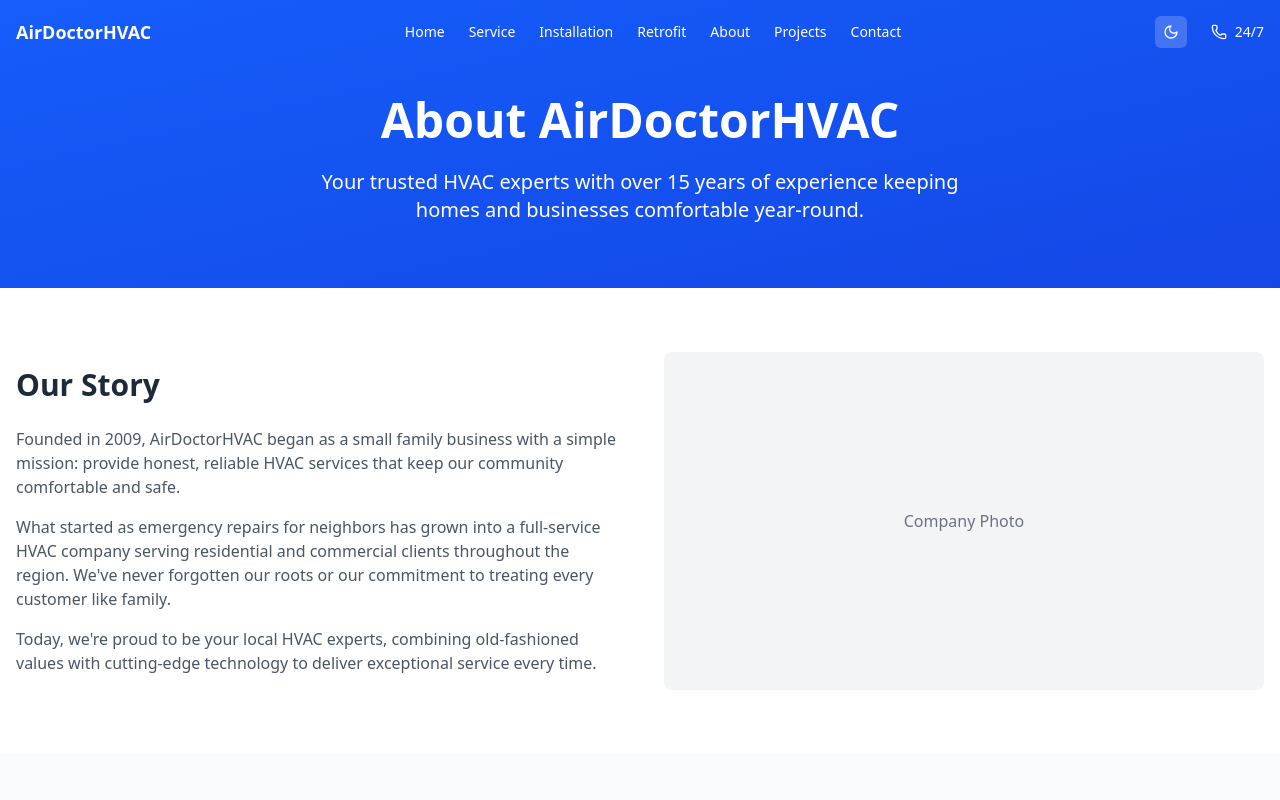
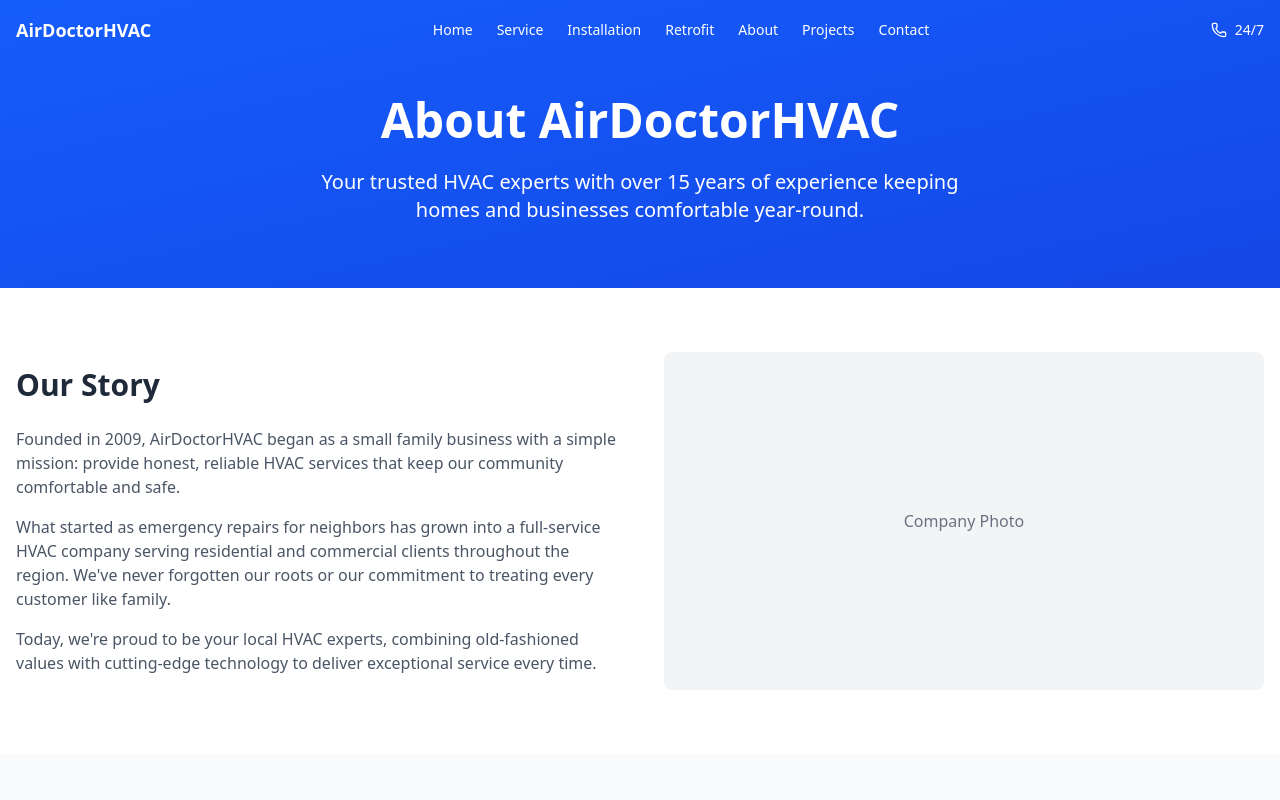
Before and after one commit to Majestyk1/airdoctor-refactor, a React (Vite) app: page /about in a window 1280 px wide. Shown: the top 800 px of the page. Built offline with nearby package versions, Linux system fonts and the light colour scheme.

Commit message:
remove theme implementation

```diff
--- a/src/App.jsx
+++ b/src/App.jsx
@@ -1,6 +1,5 @@
 import { useState } from 'react'
 import { BrowserRouter as Router, Routes, Route } from 'react-router-dom'
-import { ThemeProvider } from './contexts/ThemeContext'
 // Components
 import Navbar from './components/Navbar.jsx'
 import Home from './pages/Home.jsx'
@@ -20,7 +19,6 @@ function App() {
   const handleCloseNav = () => setIsNavOpen(false)
 
   return (
-    <ThemeProvider>
     <Router>
       <div className="app min-h-screen flex flex-col">
 
@@ -44,7 +42,6 @@ function App() {
         <Footer />
       </div>
     </Router>
-    </ThemeProvider>
   )
 }
 
--- a/src/components/Navbar.jsx
+++ b/src/components/Navbar.jsx
@@ -1,7 +1,6 @@
 import { useState, useEffect } from 'react'
 import { Link } from 'react-router-dom'
 import { Menu, X, Phone } from 'lucide-react'
-import ThemeToggle from './ThemeToggle'
 
 const links = [
   { to: '/', label: 'Home' },
@@ -28,14 +27,14 @@ function Navbar({ isOpen, onToggle, onClose }) {
   return (
     <header className={`navbar fixed top-0 left-0 w-full z-50 transition-all duration-300 ${
       isScrolled
-        ? 'navbar--scrolled bg-white dark:bg-gray-800 shadow-md py-2'
+        ? 'navbar--scrolled bg-white shadow-md py-2'
         : 'navbar--transparent bg-transparent py-4'
     }`}>
       <div className="navbar__container flex items-center justify-between max-w-7xl mx-auto px-4">
         {/* Logo */}
         <Link to="/" className={`navbar__logo text-lg font-bold transition-colors ${
           isScrolled
-            ? 'navbar__logo--scrolled text-blue-600 dark:text-yellow-400'
+            ? 'navbar__logo--scrolled text-blue-600'
             : 'navbar__logo--transparent text-white'
         }`}>AirDoctorHVAC</Link>
         {/* Desktop Nav */}
@@ -46,7 +45,7 @@ function Navbar({ isOpen, onToggle, onClose }) {
               to={to}
               className={`navbar__link text-sm font-medium transition-colors ${
                 isScrolled
-                  ? 'navbar__link--scrolled text-gray-700 hover:text-blue-600 dark:text-gray-200 dark:hover:text-yellow-400'
+                  ? 'navbar__link--scrolled text-gray-700 hover:text-blue-600'
                   : 'navbar__link--transparent text-white hover:text-white/80'
               }`}
               onClick={onClose}
@@ -55,14 +54,13 @@ function Navbar({ isOpen, onToggle, onClose }) {
             </Link>
           ))}
         </nav>
-        {/* Toogle, CTA + Hamburger */}
+        {/* CTA + Hamburger */}
         <div className="navbar__actions flex items-center gap-4 md:gap-6">
-          <ThemeToggle />
           <a
             href="tel:5551234567"
             className={`navbar__cta-phone hidden md:inline-flex items-center gap-2 text-sm font-medium transition-colors ${
               isScrolled
-                ? 'navbar__cta-phone--scrolled text-blue-600 hover:text-blue-700 dark:text-yellow-300 dark:hover:text-yellow-200'
+                ? 'navbar__cta-phone--scrolled text-blue-600 hover:text-blue-700'
                 : 'navbar__cta-phone--transparent text-white hover:text-white/80'
             }`}
             aria-label="Call 555-123-4567"
@@ -74,7 +72,7 @@ function Navbar({ isOpen, onToggle, onClose }) {
             onClick={onToggle}
             className={`navbar__menu-toggle md:hidden p-2 bg-transparent border-none cursor-pointer ${
               isScrolled
-                ? 'navbar__menu-toggle--scrolled text-gray-800 dark:text-gray-200'
+                ? 'navbar__menu-toggle--scrolled text-gray-800'
                 : 'navbar__menu-toggle--transparent text-white'
             }`}
             aria-label="Toggle navigation"
@@ -87,7 +85,7 @@ function Navbar({ isOpen, onToggle, onClose }) {
       </div>
       {/* Mobile Drawer */}
       <div className={`navbar__overlay fixed backdrop-blur-sm inset-0 bg-black/60 transition-opacity z-40 ${isOpen ? 'navbar__overlay--open opacity-100 pointer-events-auto' : 'navbar__overlay--closed opacity-0 pointer-events-none'}`} onClick={onClose} />
-      <aside className={`navbar__drawer fixed inset-y-0 right-0 w-3/4 max-w-xs bg-white dark:bg-gray-800 p-6 transition-transform z-50 ${isOpen ? 'navbar__drawer--open translate-x-0' : 'navbar__drawer--closed translate-x-full'}`} aria-label="Mobile navigation" onClick={(e)=>e.stopPropagation()}>
+      <aside className={`navbar__drawer fixed inset-y-0 right-0 w-3/4 max-w-xs bg-white p-6 transition-transform z-50 ${isOpen ? 'navbar__drawer--open translate-x-0' : 'navbar__drawer--closed translate-x-full'}`} aria-label="Mobile navigation" onClick={(e)=>e.stopPropagation()}>
         <nav className="navbar__mobile-nav flex flex-col gap-4">
           {links.map(({ to, label }) => (
             <Link key={to} to={to} className="navbar__mobile-link text-lg font-medium py-2 border-b border-gray-100 text-gray-800 no-underline" onClick={onClose}>
--- a/src/components/ThemeToggle.jsx
+++ /dev/null
@@ -1,22 +0,0 @@
-import { Sun, Moon } from 'lucide-react'
-import { useTheme } from '../contexts/ThemeContext'
-
-function ThemeToggle() {
-  const { isDark, toggleTheme } = useTheme()
-
-  return (
-    <button
-      onClick={toggleTheme}
-      className={`theme-toggle p-2 rounded-md transition-colors duration-200 ${
-        isDark
-          ? 'bg-gray-800 text-yellow-400 hover:bg-gray-700'
-          : 'bg-white/20 text-white hover:bg-white/30'
-      }`}
-      aria-label={`Switch to ${isDark ? 'light' : 'dark'} mode`}
-    >
-      {isDark ? <Sun className="w-4 h-4" /> : <Moon className="w-4 h-4" />}
-    </button>
-  )
-}
-
-export default ThemeToggle
--- a/src/contexts/ThemeContext.jsx
+++ /dev/null
@@ -1,33 +0,0 @@
-import { createContext, useContext, useState, useEffect } from 'react'
-
-const ThemeContext = createContext()
-
-export function ThemeProvider({ children }) {
-  // read preference from localStorage; default to light
-  const [isDark, setIsDark] = useState(
-    () => localStorage.getItem('theme') === 'dark'
-  )
-
-  // whenever it changes, add/remove the `.dark` class on <html>
-  useEffect(() => {
-    if (isDark) {
-      document.documentElement.classList.add('dark')
-      localStorage.setItem('theme', 'dark')
-    } else {
-      document.documentElement.classList.remove('dark')
-      localStorage.setItem('theme', 'light')
-    }
-  }, [isDark])
-
-  // helper the rest of the app can use
-  const toggleTheme = () => setIsDark(!isDark)
-
-  return (
-    <ThemeContext.Provider value={{ isDark, toggleTheme }}>
-      {children}
-    </ThemeContext.Provider>
-  )
-}
-
-// convenience hook
-export const useTheme = () => useContext(ThemeContext)
--- a/src/index.css
+++ b/src/index.css
@@ -1,16 +1 @@
 @import "tailwindcss";
-
-@layer base {
-    /* Page background + default text */
-    body {
-      @apply bg-white text-gray-900 dark:bg-gray-900 dark:text-gray-100;
-    }
-
-    /* Links: blue in light, gold-ish in dark */
-    a {
-      @apply text-blue-600 hover:text-blue-700 transition-colors;
-    }
-    a:where(.dark *) {
-      @apply text-yellow-400 hover:text-yellow-300;
-    }
-  }
--- a/tailwind.config.js
+++ b/tailwind.config.js
@@ -4,7 +4,6 @@ export default {
     "./index.html",
     "./src/**/*.{js,jsx}",
   ],
-  darkMode: 'class',
   theme: {
     extend: {},
   },
```
Lines whose indentation alone changed are shown as unchanged.
